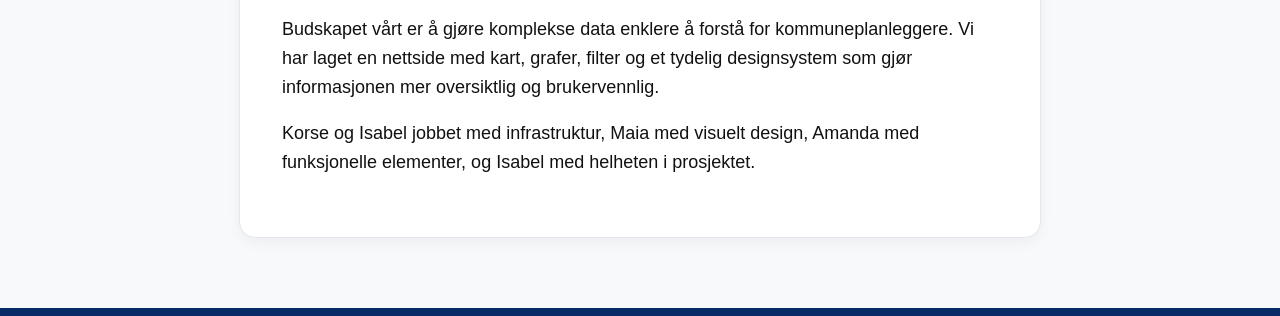
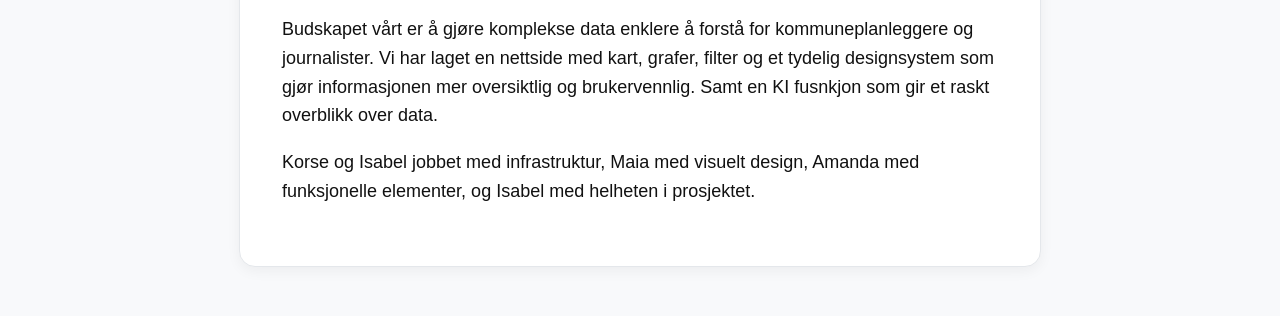
Before and after one commit to isabel-lopes-12/Module3_MIX114_Gruppe2, a plain HTML site: page personer/omoss.html in a window 1280 px wide. Shown: the part 654-970 px from the top of the page. Drawn offline with Linux system fonts and the light colour scheme.

Commit message:
debugging om oss

```diff
--- a/personer/omoss.html
+++ b/personer/omoss.html
@@ -26,11 +26,11 @@
 
   <main class="content">
     <section class="card">
-      <h2>Gruppemedlemmer</h2>
+      <h2>Kort om oss</h2>
 
       <p>
-        Budskapet vårt er å gjøre komplekse data enklere å forstå for kommuneplanleggere.
-        Vi har laget en nettside med kart, grafer, filter og et tydelig designsystem som gjør informasjonen mer oversiktlig og brukervennlig.
+        Budskapet vårt er å gjøre komplekse data enklere å forstå for kommuneplanleggere og journalister.
+        Vi har laget en nettside med kart, grafer, filter og et tydelig designsystem som gjør informasjonen mer oversiktlig og brukervennlig. Samt en KI fusnkjon som gir et raskt overblikk over data.
       </p>
 
       <p>
```
